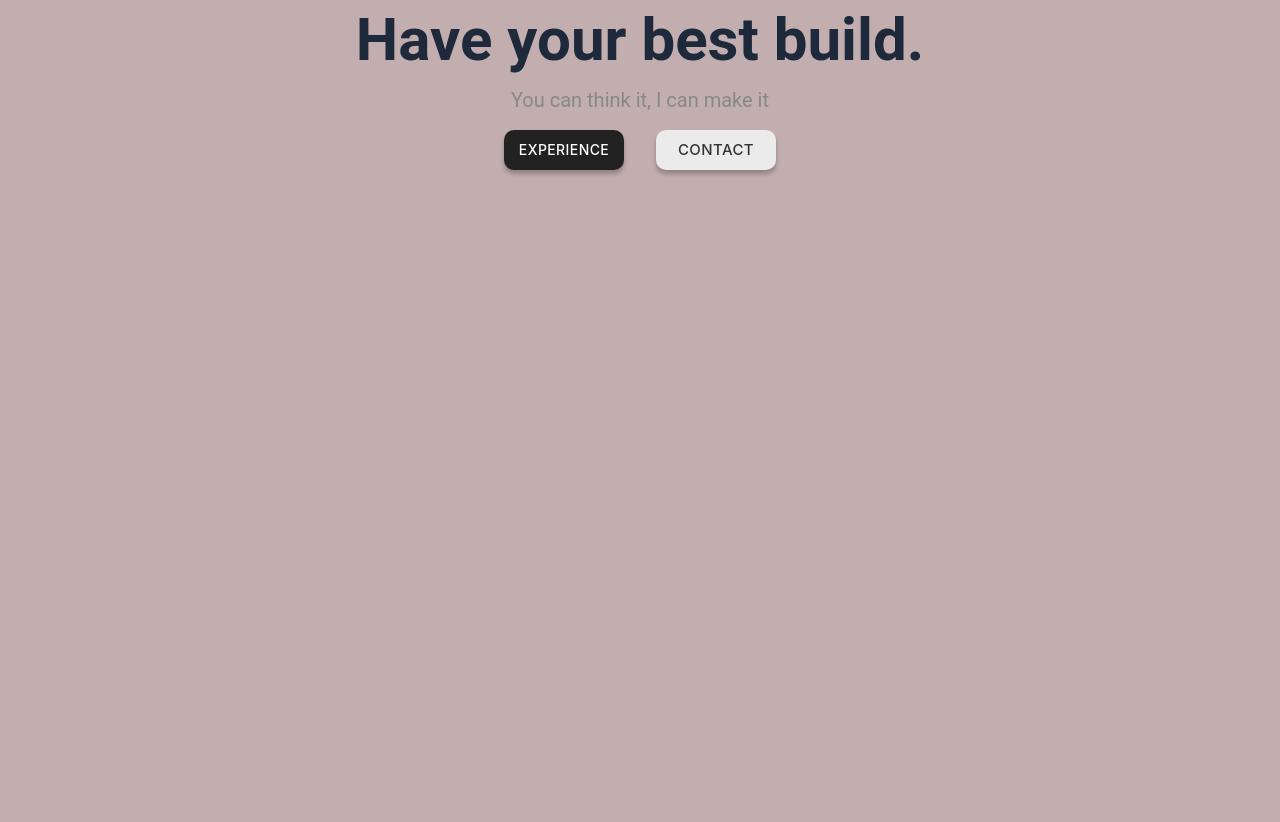
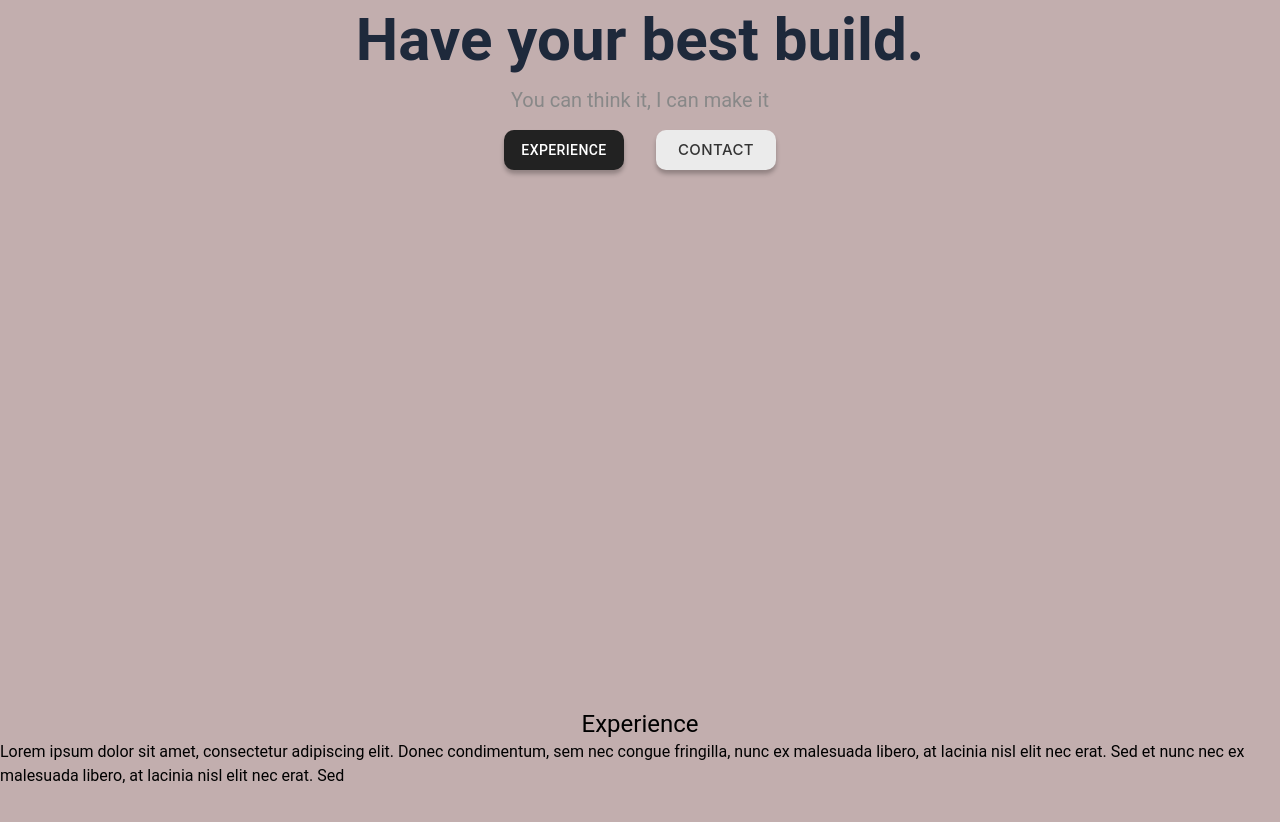
Before and after one commit to crosve/samuel, a React (Vite) app: page / in a window 1280 px wide. Shown: the part 280-1102 px from the top of the page. Before the commit the page ends 800 px from the top, so only its background shows below. Built offline with nearby package versions, Linux system fonts and the light colour scheme.

Commit message:
framer motion working

```diff
--- a/src/components/contact/Form.jsx
+++ b/src/components/contact/Form.jsx
@@ -1,12 +1,20 @@
 import { useState } from "react";
 import Box from "@mui/material/Box";
-import Input from "@mui/material/Input";
 import TextField from "@mui/material/TextField";
+import Button from "@mui/material/Button";
 
 function Form() {
   const [name, setName] = useState("");
   const [email, setEmail] = useState("");
   const [message, setMessage] = useState("");
+
+  const handleSubmit = () => {
+    if (name === "" || email === "" || message === "") {
+      alert("Please fill all the fields");
+      return;
+    }
+    console.log(name, email, message);
+  };
   return (
     <div className="flex content-center justify-center w-96	 ">
       <Box
@@ -17,7 +25,7 @@ function Form() {
           justifyContent: "center",
           alignItems: "center",
           gap: "2rem",
-          width: "300px",
+          width: { lg: "500px", sm: "fit-content" },
         }}
         noValidate
         autoComplete="off"
@@ -48,11 +56,22 @@ function Form() {
           variant="outlined"
           multiline
           rows={4} // Adjust the number of rows as needed
+          value={message}
+          onChange={(e) => setMessage(e.target.value)}
           sx={{
             height: "100px", // Adjust the height as needed
             width: "100%", // Optional: Adjust the width as needed
           }}
         />
+
+        <Button
+          variant="contained"
+          style={{ backgroundColor: "black", color: "white" }}
+          sx={{ width: "100%" }}
+          onClick={handleSubmit}
+        >
+          Send
+        </Button>
       </Box>
     </div>
   );
--- a/src/components/experience/Experience.jsx
+++ b/src/components/experience/Experience.jsx
@@ -1,7 +1,28 @@
-import React from "react";
+import Box from "@mui/material/Box";
+import { Reveal } from "../../utils/Reveal";
 
 function Experience() {
-  return <div>Experience by me</div>;
+  return (
+    <section className="h-screen" id="exp">
+      <Box
+        className="flex flex-col items-center justify-center"
+        sx={{ width: "100%", height: "100%" }}
+      >
+        <Reveal>
+          <h1 className="text-2xl">Experience</h1>
+        </Reveal>
+
+        <Reveal>
+          <p>
+            Lorem ipsum dolor sit amet, consectetur adipiscing elit. Donec
+            condimentum, sem nec congue fringilla, nunc ex malesuada libero, at
+            lacinia nisl elit nec erat. Sed et nunc nec ex malesuada libero, at
+            lacinia nisl elit nec erat. Sed
+          </p>
+        </Reveal>
+      </Box>
+    </section>
+  );
 }
 
 export default Experience;
--- a/src/components/home/HomeButtons.jsx
+++ b/src/components/home/HomeButtons.jsx
@@ -1,8 +1,11 @@
 import React from "react";
 import Button from "@mui/material/Button";
 import { Reveal } from "../../utils/Reveal";
+import { useNavigate } from "react-router-dom";
+import Nav from "../navbar/Nav";
 
 function HomeButtons() {
+  const navigate = useNavigate();
   return (
     <Reveal>
       <div
@@ -27,7 +30,9 @@ function HomeButtons() {
             height: "40px",
           }}
         >
-          Experience
+          <a href="#exp" style={{ textDecoration: "none", color: "white" }}>
+            Experience
+          </a>
         </Button>
         <Button
           variant="contained"
@@ -43,6 +48,7 @@ function HomeButtons() {
             minWidth: "120px",
             height: "40px",
           }}
+          onClick={() => navigate("/contact")}
         >
           Contact
         </Button>
--- a/src/components/navbar/Logo.jsx
+++ b/src/components/navbar/Logo.jsx
@@ -5,13 +5,13 @@ import { RevealDown } from "../../utils/Reveal";
 function Logo() {
   return (
     <RevealDown>
-      <Link to="/" className="hover:text-white ">
+      <a href="/" className="hover:text-white ">
         <img
           src={"catlogo.jpeg"}
           alt="logo"
           className="w-20 h-20 rounded-full shadow-md"
         />
-      </Link>
+      </a>
     </RevealDown>
   );
 }
--- a/src/components/navbar/Nav.jsx
+++ b/src/components/navbar/Nav.jsx
@@ -7,8 +7,8 @@ import { motion, useInView, useAnimation } from "framer-motion";
 function NavLinks() {
   return (
     <>
-      <NavLink to="/about" className="text-xl ffont-medium hover:text-white">
-        About
+      <NavLink to="/" className="text-xl ffont-medium hover:text-white">
+        Home
       </NavLink>
       <NavLink to="/reviews" className="text-xl font-medium hover:text-white">
         Reviews
--- a/src/index.css
+++ b/src/index.css
@@ -7,6 +7,11 @@
   box-sizing: border-box;
   font-family: 'Roboto', sans-serif;
 }
+
+html {
+  scroll-behavior: smooth;
+}
+
 body{
   background: #C2AEAE;
 }
--- a/src/pages/Contact.jsx
+++ b/src/pages/Contact.jsx
@@ -13,7 +13,7 @@ function Contact() {
         gap: "1rem",
       }}
     >
-      <h1 style={{ textAlign: "center" }} className="text-lg">
+      <h1 style={{ textAlign: "center" }} className="text-2xl ">
         Contact Me
       </h1>
       <Form />
--- a/src/pages/Home.jsx
+++ b/src/pages/Home.jsx
@@ -1,10 +1,15 @@
-import React from 'react'
-import Intro from '../components/home/Intro'
+import React from "react";
+import Intro from "../components/home/Intro";
+import Experience from "../components/experience/Experience";
+import { Reveal } from "../utils/Reveal";
 
 function Home() {
   return (
-    <Intro/>
-  )
+    <>
+      <Intro />
+      <Experience />
+    </>
+  );
 }
 
-export default Home
+export default Home;
--- a/src/utils/Reveal.jsx
+++ b/src/utils/Reveal.jsx
@@ -3,25 +3,26 @@ import { motion, useInView, useAnimation } from "framer-motion";
 
 export const Reveal = ({ children }) => {
   const ref = useRef(null);
-  const { ref: inViewRef, inView } = useInView({ triggerOnce: true });
+  const isInView = useInView(ref, { once: true });
 
   const controls = useAnimation();
 
   useEffect(() => {
-    if (inView) {
+    if (isInView) {
+      console.log("isInView", isInView);
       controls.start("visible");
     }
-  }, [inView, controls]);
+  }, [isInView]);
 
   return (
-    <div ref={inViewRef} style={{ position: "relative", overflow: "hidden" }}>
+    <div ref={ref} style={{ position: "relative", overflow: "hidden" }}>
       <motion.div
         variants={{
           hidden: { opacity: 0, y: 45 },
           visible: { opacity: 1, y: 0 },
         }}
         initial="hidden"
-        animate="visible"
+        animate={controls}
         transition={{ duration: 0.5, delay: 0.25 }}
       >
         {children}
```
